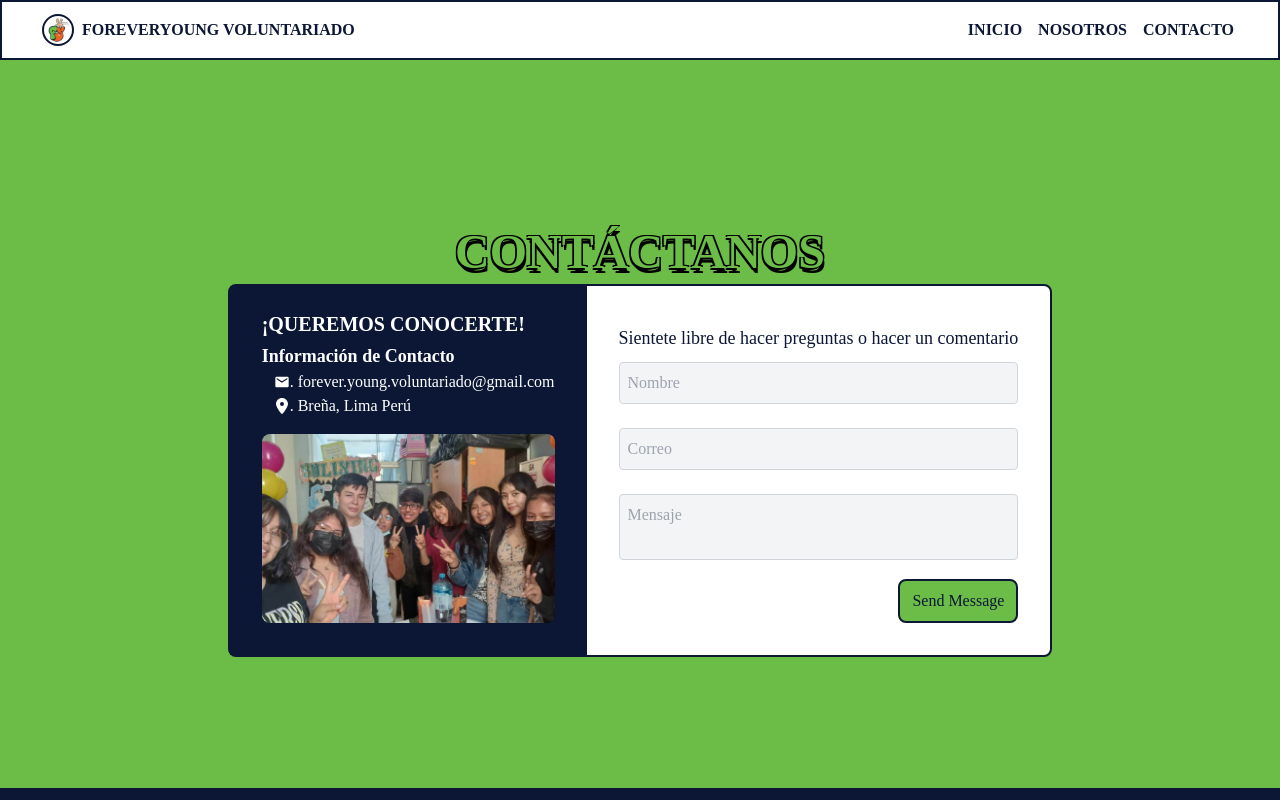
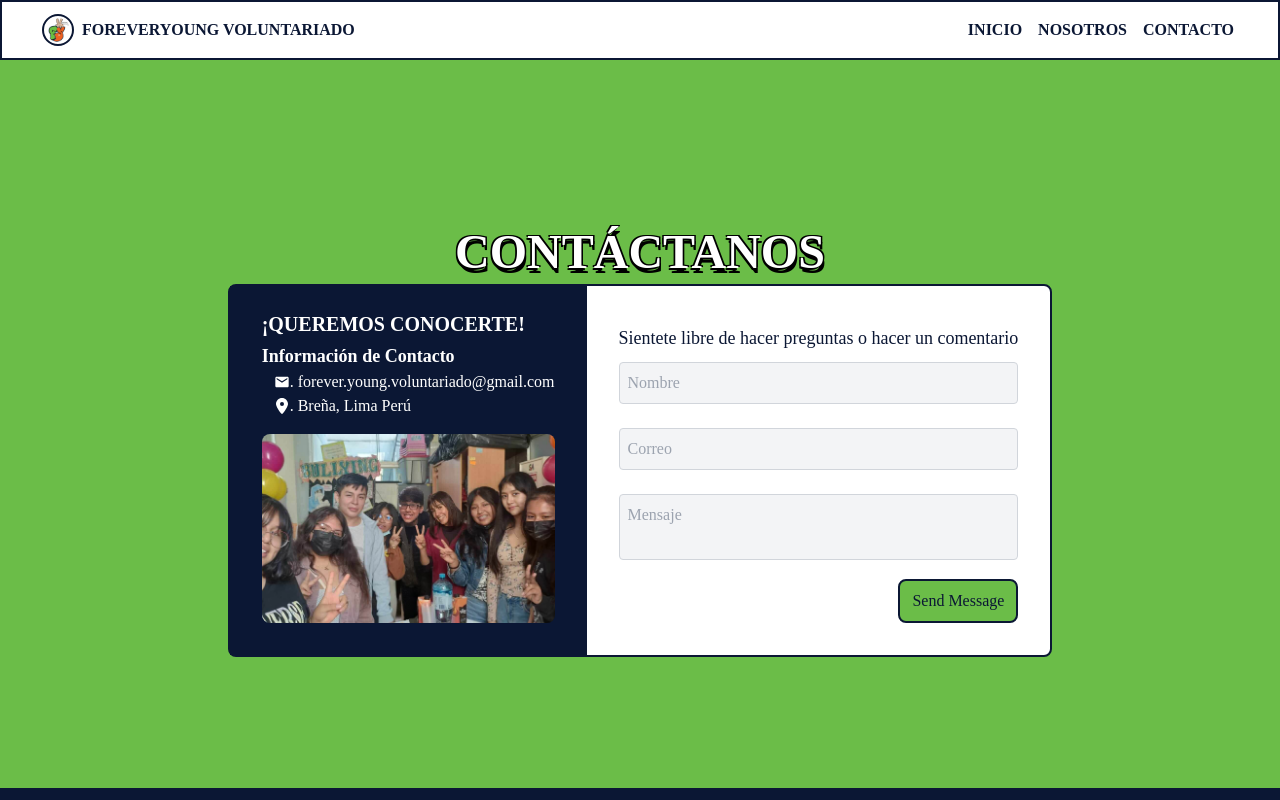
Before and after one commit to abigail-br987/nextjs-foreveryoung, a Next.js app: page /contacto in a window 1280 px wide. Shown: the top 800 px of the page. Built offline with nearby package versions, Linux system fonts and the light colour scheme; a web font is replaced by a local one.

Commit message:
h1 color

```diff
--- a/src/components/sections/ContactForm.tsx
+++ b/src/components/sections/ContactForm.tsx
@@ -38,7 +38,7 @@ const Contact: React.FC = () => {
 
   return (
     <section className="space-y-3 mt-20 mb-10">
-      <h1>Contáctanos</h1>
+      <h1 className="text-white">Contáctanos</h1>
 
       <div className="max-sm:flex-col flex bg-white rounded-lg border-2 border-darkBlue ">
         <div
```
